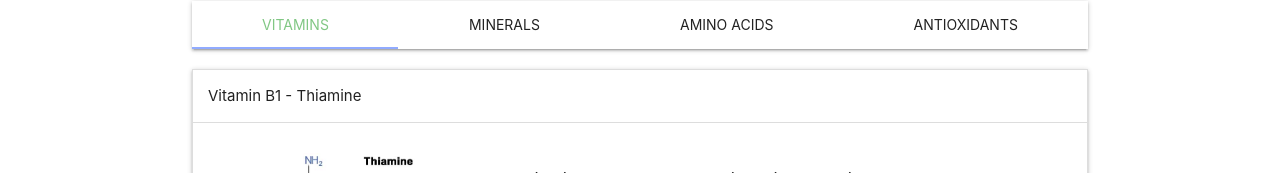
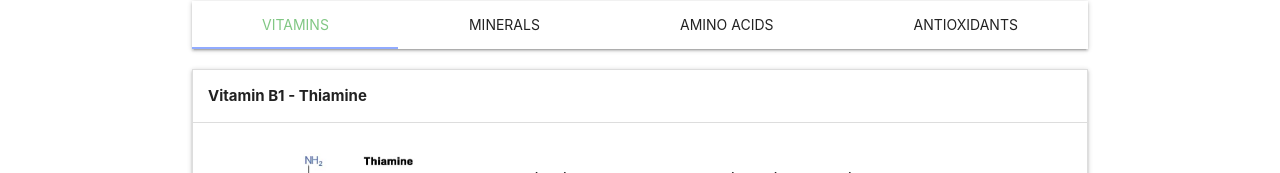
Before and after one commit to AndyRoush/micronutrients, a plain HTML site: page client/pages/learn.html in a window 1280 px wide. Both pictures are taken after a click on the element "Vitamin B1 - Thiamine". Shown: the part 365-538 px from the top of the page. Drawn offline with nearby package versions, Linux system fonts and the light colour scheme.

Commit message:
working on bolding text functionality

```diff
--- a/client/css/index.css
+++ b/client/css/index.css
@@ -153,3 +153,7 @@ img.src_img {
 .top_foods {
     margin-top: 9%;
 }
+
+.bText {
+    font-weight: bold;
+}
--- a/client/javascript/main.js
+++ b/client/javascript/main.js
@@ -14,5 +14,20 @@ $(document).ready(function(){
     window.open("../pages/SourcesPages/b1.html")
   }
 
+  // on click to
+  // document.querySelector(".collapsible-header").addEventListener("click", function() {
+  //   let bText = document.querySelector(".collapsible-header");
+  //   bText.classList.toggle("bText");
+  //   console.log("click working")
+  // })
+
+  let el = document.querySelectorAll(".collapsible-header");
+  for (var i = 0; i < el.length; i++) {
+    el[i].addEventListener("click", function() {
+      let bText = document.querySelector(".collapsible-header");
+      bText.classList.toggle("bText");
+      console.log("click working")
+    });
+  }
 
   });
```
